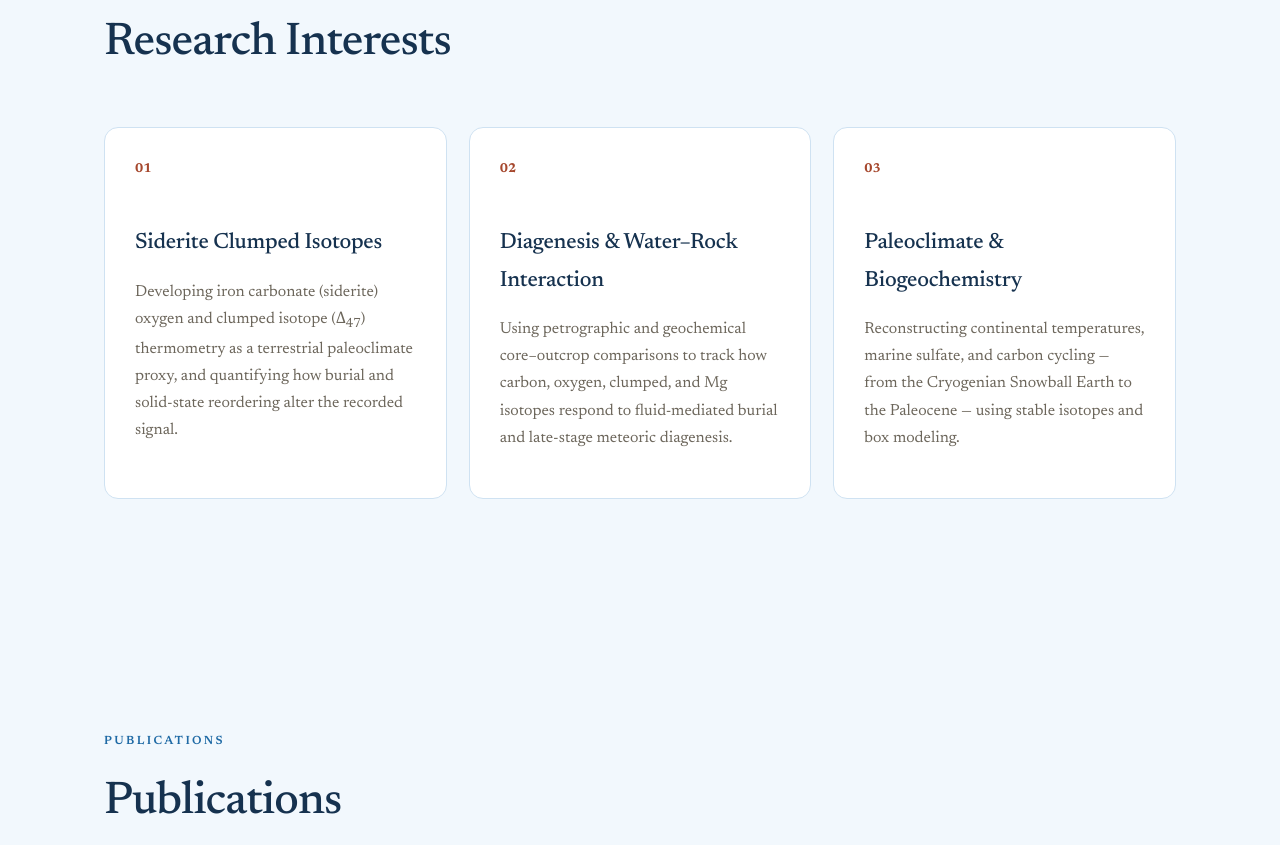
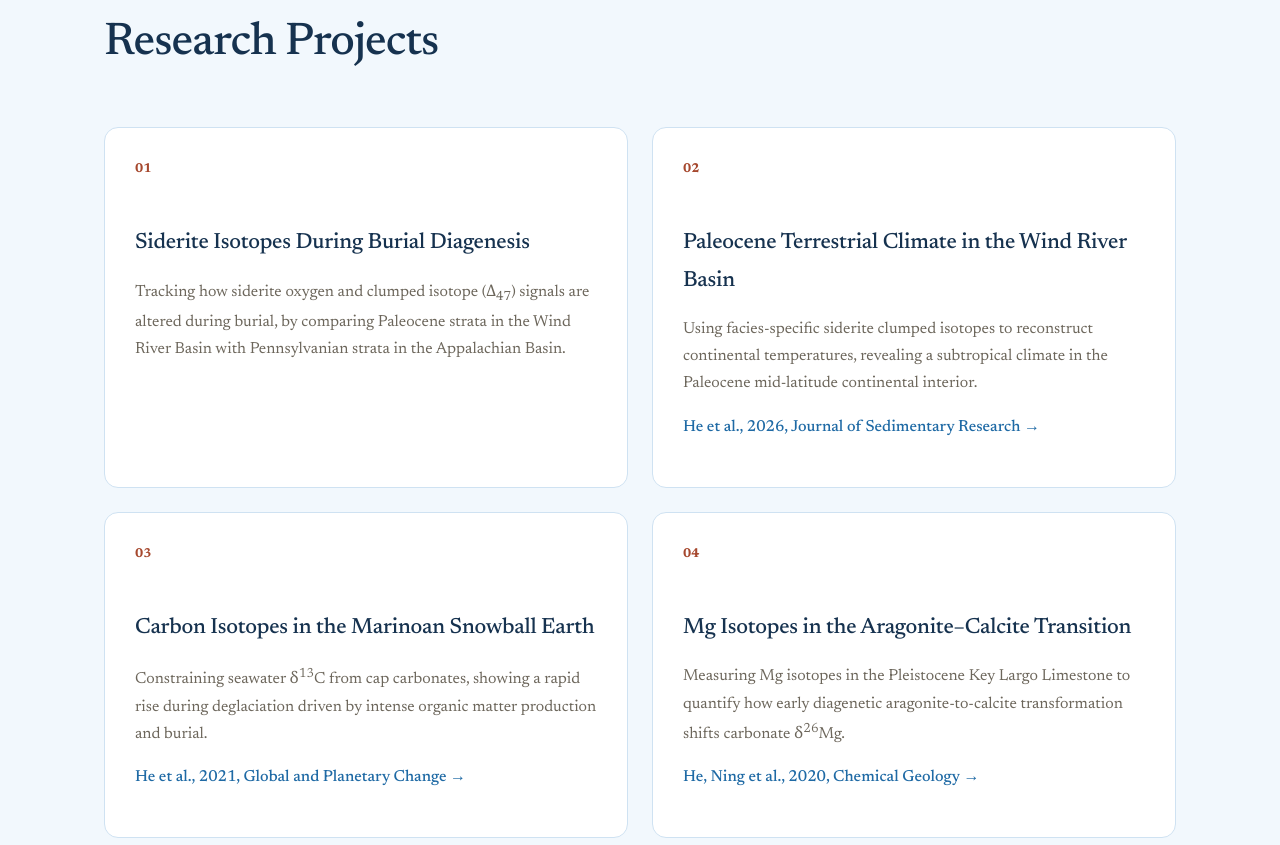
Before and after one commit to RanHe-geology/RanHe-geology.github.io, a plain HTML site: page index.html in a window 1280 px wide. Shown: the part 1777-2622 px from the top of the page. Drawn offline with Linux system fonts and the light colour scheme.

Commit message:
Update index.html

```diff
--- a/index.html
+++ b/index.html
@@ -66,6 +66,13 @@
     /* Publication links */
     .publication h3 a { color: inherit; text-decoration: none; }
     .publication h3 a:hover { color: var(--sky-accent-dark); text-decoration: underline; }
+
+    /* Research project cards: 2 x 2 grid, 1 column on phones */
+    .research-grid { display: grid; grid-template-columns: repeat(2, minmax(0, 1fr)); gap: 24px; }
+    @media (max-width: 720px) { .research-grid { grid-template-columns: 1fr; } }
+    .card-link { margin-top: 12px; }
+    .card-link a { color: var(--sky-accent-dark); font-weight: 500; text-decoration: none; }
+    .card-link a:hover { text-decoration: underline; }
   </style>
 </head>
 
@@ -163,7 +170,7 @@
 
       <p class="section-label">RESEARCH</p>
 
-      <h2>Research Interests</h2>
+      <h2>Research Projects</h2>
 
       <div class="research-grid">
 
@@ -171,13 +178,12 @@
 
           <div class="number">01</div>
 
-          <h3>Siderite Clumped Isotopes</h3>
+          <h3>Siderite Isotopes During Burial Diagenesis</h3>
 
           <p>
-            Developing iron carbonate (siderite) oxygen and clumped isotope
-            (&Delta;<sub>47</sub>) thermometry as a terrestrial paleoclimate
-            proxy, and quantifying how burial and solid-state reordering alter
-            the recorded signal.
+            Tracking how siderite oxygen and clumped isotope (&Delta;<sub>47</sub>)
+            signals are altered during burial, by comparing Paleocene strata in the
+            Wind River Basin with Pennsylvanian strata in the Appalachian Basin.
           </p>
 
         </article>
@@ -187,12 +193,16 @@
 
           <div class="number">02</div>
 
-          <h3>Diagenesis & Water–Rock Interaction</h3>
+          <h3>Paleocene Terrestrial Climate in the Wind River Basin</h3>
 
           <p>
-            Using petrographic and geochemical core–outcrop comparisons to track
-            how carbon, oxygen, clumped, and Mg isotopes respond to fluid-mediated
-            burial and late-stage meteoric diagenesis.
+            Using facies-specific siderite clumped isotopes to reconstruct
+            continental temperatures, revealing a subtropical climate in the
+            Paleocene mid-latitude continental interior.
+          </p>
+
+          <p class="card-link">
+            <a href="https://doi.org/10.2110/jsr.2026.008" target="_blank" rel="noopener">He et al., 2026, Journal of Sedimentary Research &rarr;</a>
           </p>
 
         </article>
@@ -202,12 +212,35 @@
 
           <div class="number">03</div>
 
-          <h3>Paleoclimate & Biogeochemistry</h3>
+          <h3>Carbon Isotopes in the Marinoan Snowball Earth</h3>
 
           <p>
-            Reconstructing continental temperatures, marine sulfate, and carbon
-            cycling — from the Cryogenian Snowball Earth to the Paleocene — using
-            stable isotopes and box modeling.
+            Constraining seawater &delta;<sup>13</sup>C from cap carbonates, showing
+            a rapid rise during deglaciation driven by intense organic matter
+            production and burial.
+          </p>
+
+          <p class="card-link">
+            <a href="https://doi.org/10.1016/j.gloplacha.2021.103672" target="_blank" rel="noopener">He et al., 2021, Global and Planetary Change &rarr;</a>
+          </p>
+
+        </article>
+
+
+        <article class="research-card">
+
+          <div class="number">04</div>
+
+          <h3>Mg Isotopes in the Aragonite–Calcite Transition</h3>
+
+          <p>
+            Measuring Mg isotopes in the Pleistocene Key Largo Limestone to
+            quantify how early diagenetic aragonite-to-calcite transformation
+            shifts carbonate &delta;<sup>26</sup>Mg.
+          </p>
+
+          <p class="card-link">
+            <a href="https://doi.org/10.1016/j.chemgeo.2020.119876" target="_blank" rel="noopener">He, Ning et al., 2020, Chemical Geology &rarr;</a>
           </p>
 
         </article>
```
